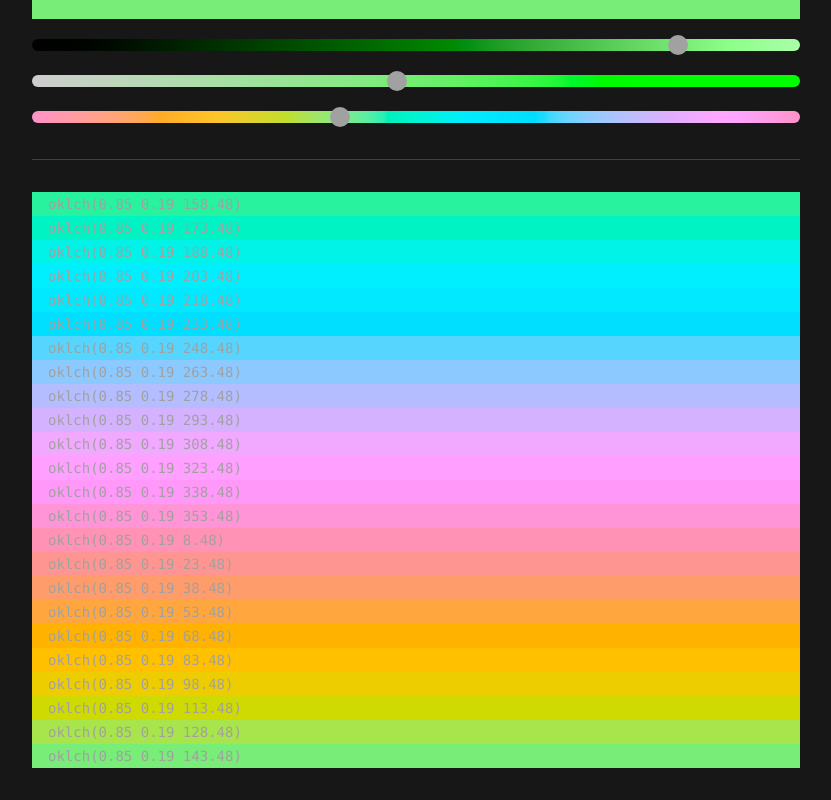
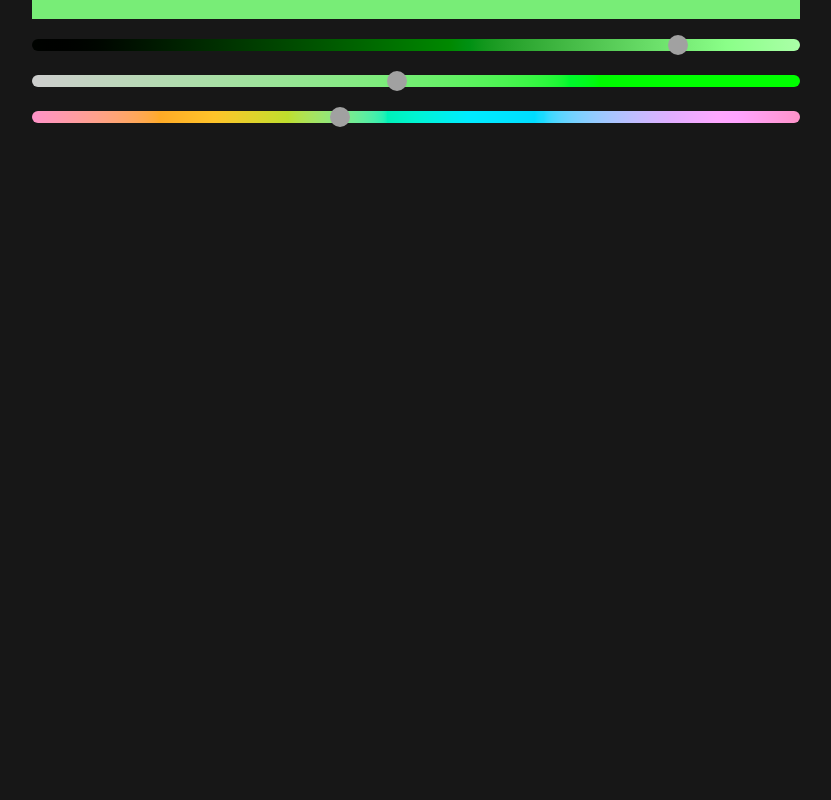
Before and after one commit to r-sp/priest, a Next.js app: page /playground in a window 1280 px wide. Shown: the part 3615-4415 px from the top of the page, without its empty margins (224-1055 px from the left). After the commit the page ends 3774 px from the top, so only its background shows below. Built offline with nearby package versions, Linux system fonts and the light colour scheme.

Commit message:
remove related color feed

```diff
--- a/src/components/color/feed.tsx
+++ /dev/null
@@ -1,56 +0,0 @@
-"use client";
-
-import { useMemo, useCallback } from "react";
-import { useColorStore } from "./provider";
-import { limiterAngle } from "~/lib/utils";
-import { colorOklch, formatCss } from "~/lib/color";
-
-export default function ColorFeed() {
-  const { oklch } = useColorStore((state) => state);
-
-  const related = useMemo(() => {
-    const hue = (deg: number) => {
-      return limiterAngle(deg + oklch.color.h!, 0, 360);
-    };
-
-    // prettier-ignore
-    return [
-        hue(15), hue(30), hue(45), hue(60),
-        hue(75), hue(90), hue(105), hue(120),
-        hue(135), hue(150), hue(165), hue(180),
-        hue(195), hue(210), hue(225), hue(240),
-        hue(255), hue(270), hue(285), hue(300),
-        hue(315), hue(330), hue(345),hue(360),
-      ];
-  }, [oklch]);
-
-  const generate = useCallback(
-    (hue: number) => {
-      const color = colorOklch({ ...oklch.color, h: hue });
-
-      return {
-        color: { l: color.l, c: color.c, h: color.c },
-        css: formatCss(color),
-      };
-    },
-    [oklch],
-  );
-
-  const color = useMemo(
-    () => related.map((c) => generate(c)),
-    [generate, related],
-  );
-
-  return (
-    <div
-      role="presentation"
-      className="mx-auto grid w-full max-w-3xl border-t border-t-neutral-400 pt-8 dark:border-t-neutral-700"
-    >
-      {color.map((c, i) => (
-        <div key={i} style={{ backgroundColor: c.css }}>
-          <code className="px-4 py-2 text-sm text-neutral-400">{c.css}</code>
-        </div>
-      ))}
-    </div>
-  );
-}
--- a/src/components/ui/playground.tsx
+++ b/src/components/ui/playground.tsx
@@ -8,8 +8,6 @@ import InputLab from "../color/input-lab";
 import InputOklab from "../color/input-oklab";
 import InputLch from "../color/input-lch";
 import InputOklch from "../color/input-oklch";
-
-import ColorFeed from "../color/feed";
 
 export default function Playground() {
   const [themeDark, setThemeDark] = useState<boolean>(true);
@@ -45,7 +43,6 @@ export default function Playground() {
       <InputOklab />
       <InputLch />
       <InputOklch />
-      <ColorFeed />
     </article>
   );
 }
```
